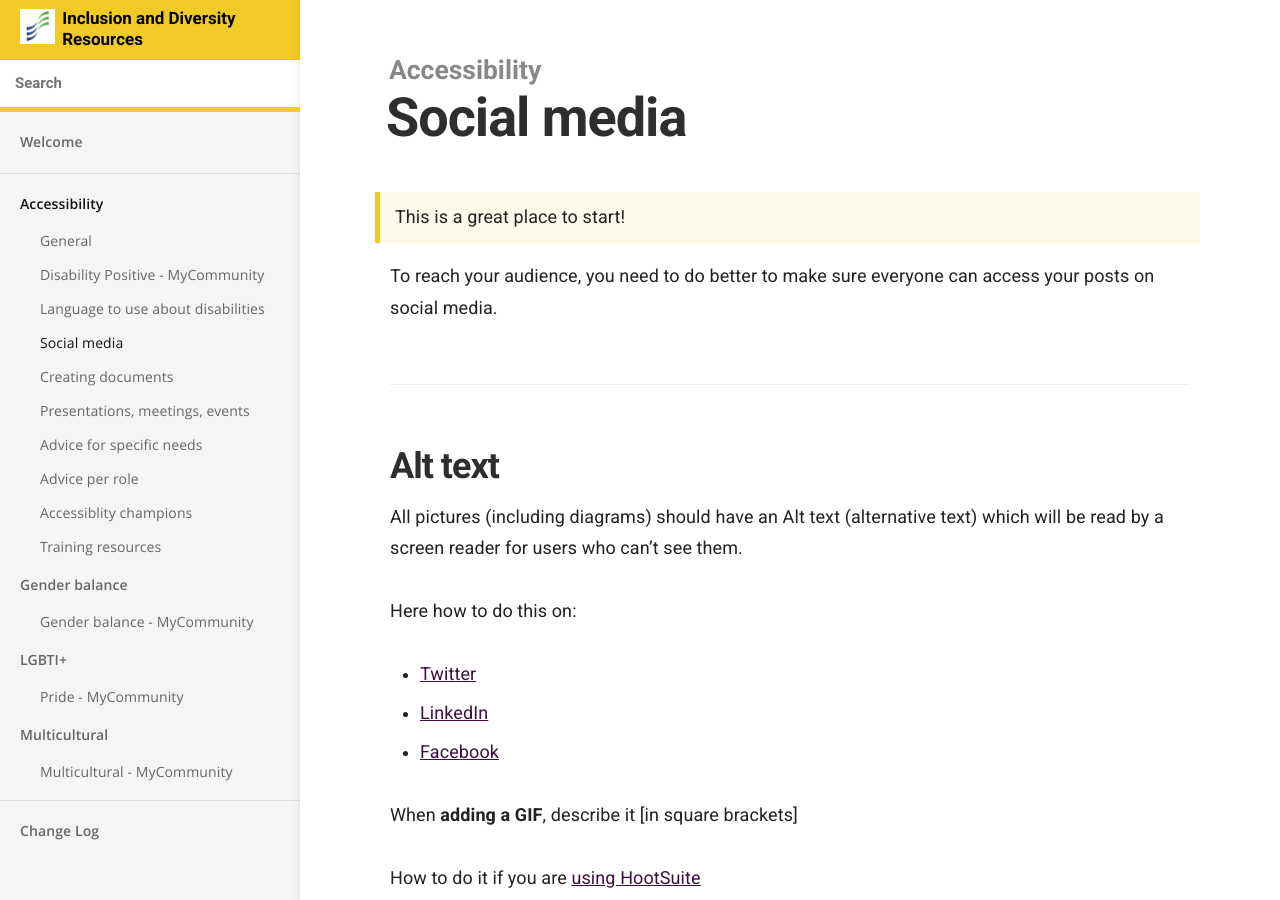
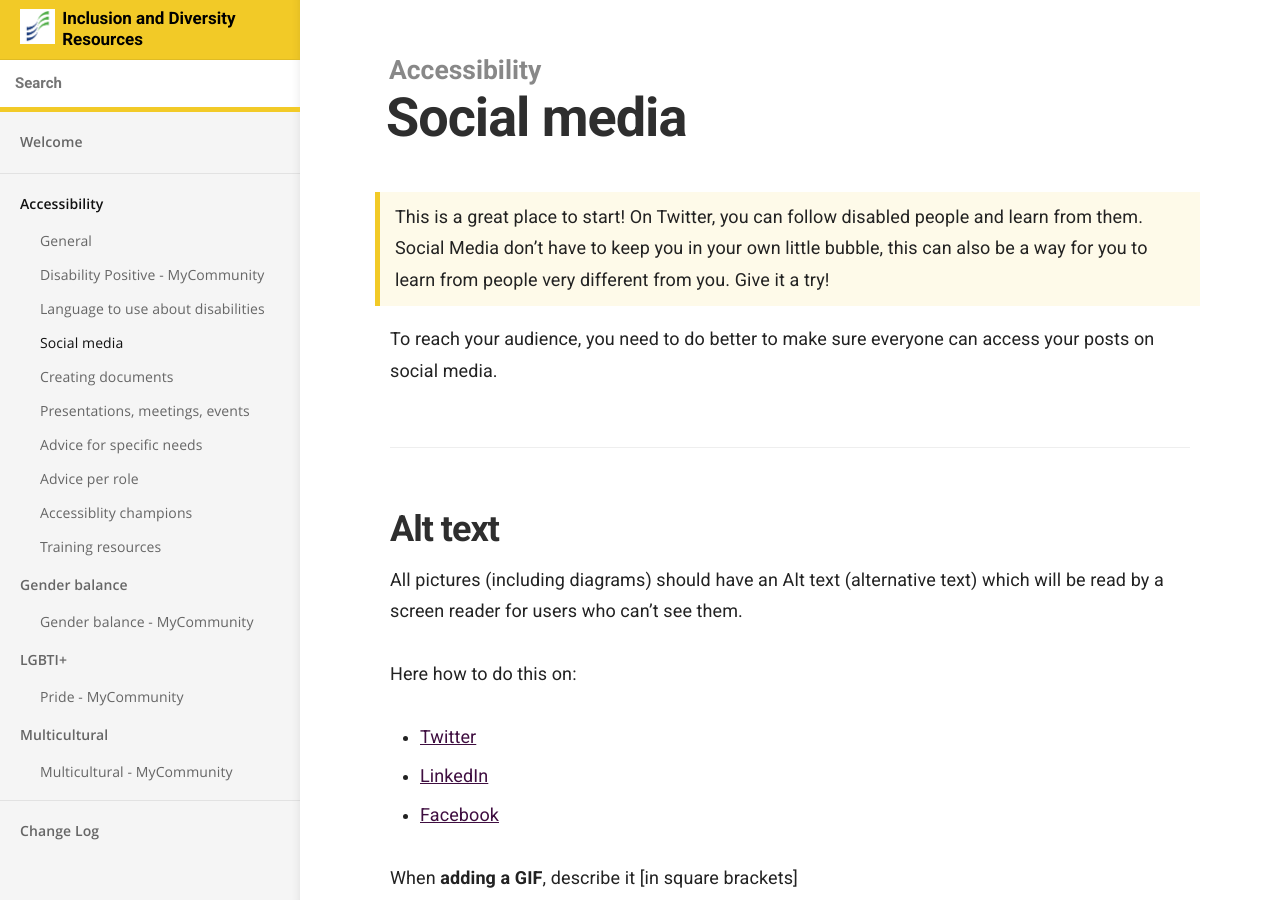
Before and after one commit to numbat70/inclusion2021, a Jekyll site: the page built from _docs/accessibility/social-media.md, in a window 1280 px wide and 900 px high. Built offline with Jekyll 4.4.1, drawn with Linux system fonts in a browser that asks for light colours.

Commit message:
SK - add advice on twitter

```diff
--- a/_docs/accessibility/social-media.md
+++ b/_docs/accessibility/social-media.md
@@ -5,6 +5,7 @@ order: 4
 ---
 
 > This is a great place to start!
+> On Twitter, you can follow disabled people and learn from them. Social Media don't have to keep you in your own little bubble, this can also be a way for you to learn from people very different from you. Give it a try!
 
 To reach your audience, you need to do better to make sure everyone can access your posts on social media.
 
```
